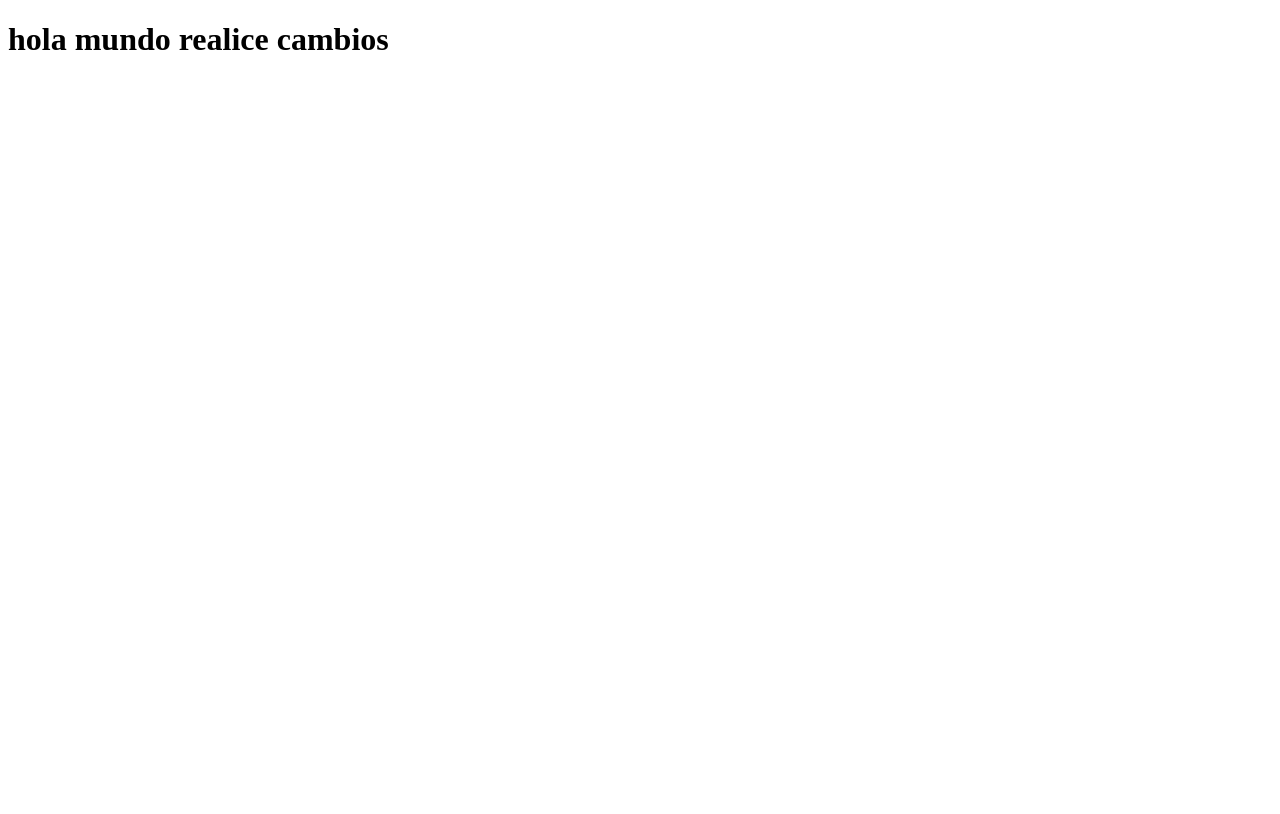
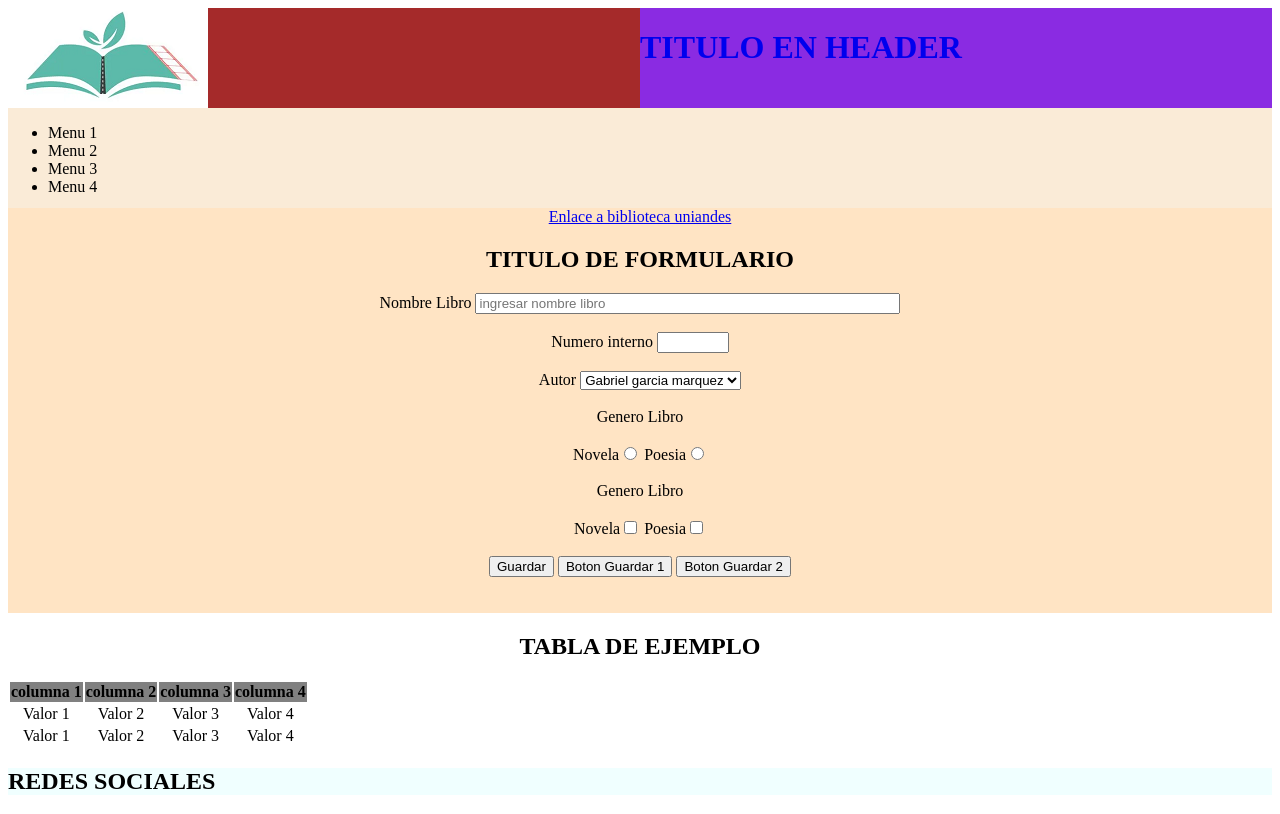
Before and after one commit to josetitoarchila/bibliotecag06, a plain HTML site: page index.html in a window 1280 px wide. Drawn offline with Linux system fonts and the light colour scheme.

Commit message:
Ejercicios div tablas y formularios

```diff
--- a/index.html
+++ b/index.html
@@ -2,12 +2,101 @@
 <!DOCTYPE html>
 <html lang="en">
 <head>
-    <meta charset="UTF-8">
-    <meta http-equiv="X-UA-Compatible" content="IE=edge">
-    <meta name="viewport" content="width=<device-width>, initial-scale=1.0">
-    <title>Document</title>
+    <meta charset="UTF-8" />
+    <meta http-equiv="X-UA-Compatible" content="IE=edge" />
+    <meta name="viewport" content="width=<device-width>, initial-scale=1.0" />
+    <title>Pagina de prueba</title>
 </head>
 <body>
-<h1>hola mundo realice cambios</h1>
+    <!--ejemplo cabecera pagina-->
+    <div style="background-color:aqua ; width: 100%;">
+        <div style="background-color:brown; width: 50%; height: 100px; float:inline-start" >
+            <a href="https://biblioteca.uniandes.edu.co/">
+                <img src="img/logo.png" alt="texto imagen" />
+            </a>
+        </div>
+        <a href="https://biblioteca.uniandes.edu.co/">
+            <div style="background-color:blueviolet; width: 50%; height: 100px; float:inline-start">
+                <h1>TITULO EN HEADER</h1>
+            </div>
+        </a>
+        <div style="background-color:antiquewhite; width: 100%; height: 100px;float:inline-start">
+            <nav>
+                <ul>
+                    <li>Menu 1</li>
+                    <li>Menu 2</li>
+                    <li>Menu 3</li>
+                    <li>Menu 4</li>
+                </ul>
+            </nav>
+        </div>
+    </div>
+    <!--ejemplo parte principal pagina ejemplo formularios-->
+    <main style="background-color:bisque ; text-align: center;">
+        <a href="https://biblioteca.uniandes.edu.co/" target="_top">Enlace a biblioteca uniandes</a>
+        <h2>TITULO DE FORMULARIO</h2>
+        <form id="formulario_libros">
+            <label for="nombre_libro">Nombre Libro</label>
+            <input type="text" name="nombre_libro" id="nombre_libro" size=50 maxlength="10" placeholder="ingresar nombre libro" required />
+            <br /><br />
+            <label for="numero_libro">Numero interno</label>
+            <input type="number" name="numero_libro" id="numero_libro" size=50 maxlength="10" min=2 max=1000 required />
+            <br /><br />
+            <label for="autor">Autor</label>
+            <select id="autor" name="autor">
+                <option value="1">Gabriel garcia marquez</option>
+                <option value="2">Mario Benedetti</option>
+
+            </select>
+            <br /><br />
+            <label for="genero">Genero Libro</label>
+            <br /><br />
+            <label>Novela</label><input type="radio" name="genero" value="Novela" />
+            <label>Poesia</label><input type="radio" name="genero" value="Poesia" />
+            <br /><br />
+            <label for="genero">Genero Libro</label>
+            <br /><br />
+            <label>Novela</label><input type="checkbox" name="genero2" value="Novela" />
+            <label>Poesia</label><input type="checkbox" name="genero2" value="Poesia" />
+
+
+            <br /><br />
+            <button>Guardar</button>
+            <input type="button" value="Boton Guardar 1" />
+            <input type="submit" value="Boton Guardar 2" />
+            <br /><br /><br />
+        </form>
+    </main>
+
+
+    <div style="text-align:center; align-items:center">
+        <h2 >TABLA DE EJEMPLO</h2>
+        <table>
+            <tr style="background-color:#808080">
+                <th>columna 1</th>
+                <th>columna 2</th>
+                <th>columna 3</th>
+                <th>columna 4</th>
+            </tr>
+            <tr>
+                <td>Valor 1</td>
+                <td>Valor 2</td>
+                <td>Valor 3</td>
+                <td>Valor 4</td>
+            </tr>
+            <tr>
+                <td>Valor 1</td>
+                <td>Valor 2</td>
+                <td>Valor 3</td>
+                <td>Valor 4</td>
+            </tr>
+
+        </table>
+    </div>
+    <!--informacion del grupo como integrantes, red social, direccion, telefonos-->
+    <footer style="background-color:azure;">
+        <h2>REDES SOCIALES</h2>
+
+    </footer>
 </body>
 </html>
```
Also changed, not shown: img/biblioteca1 - copia.jpg (added), img/biblioteca1.jpg, img/logo - copia.png (added), img/logo.png (added).
